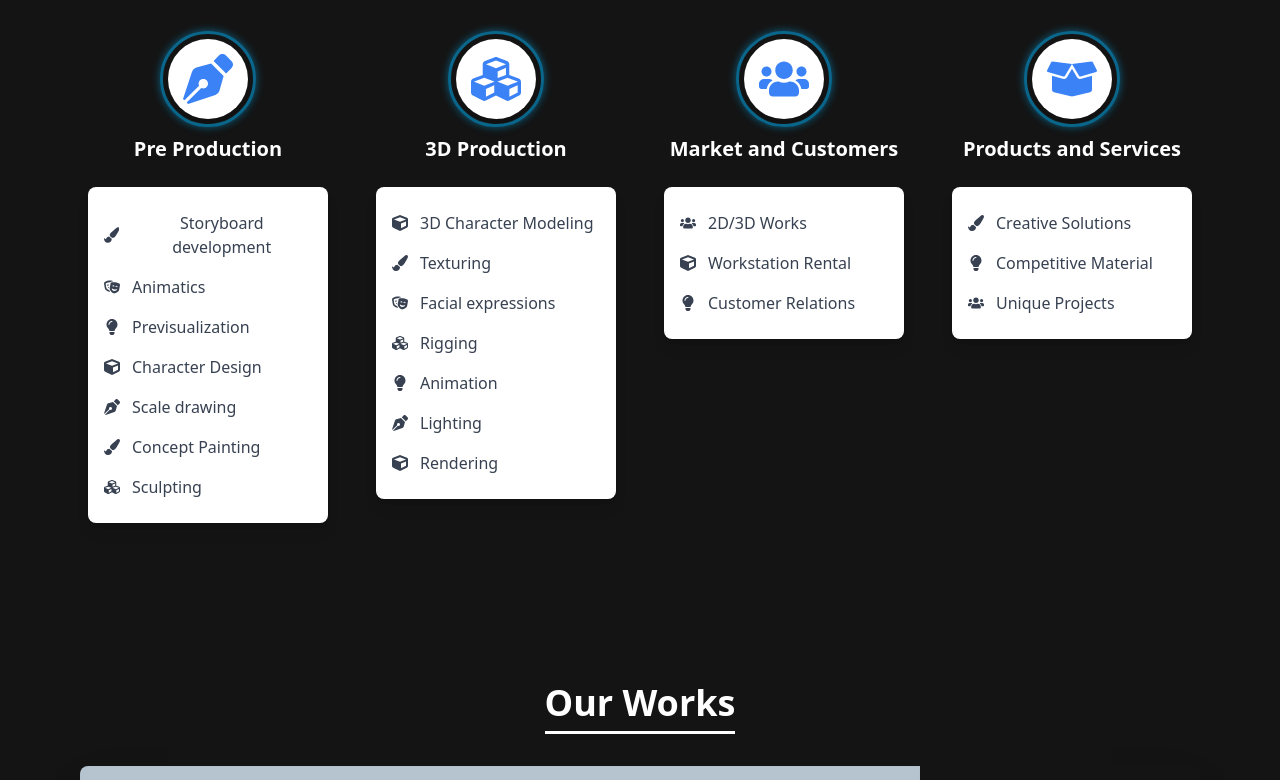
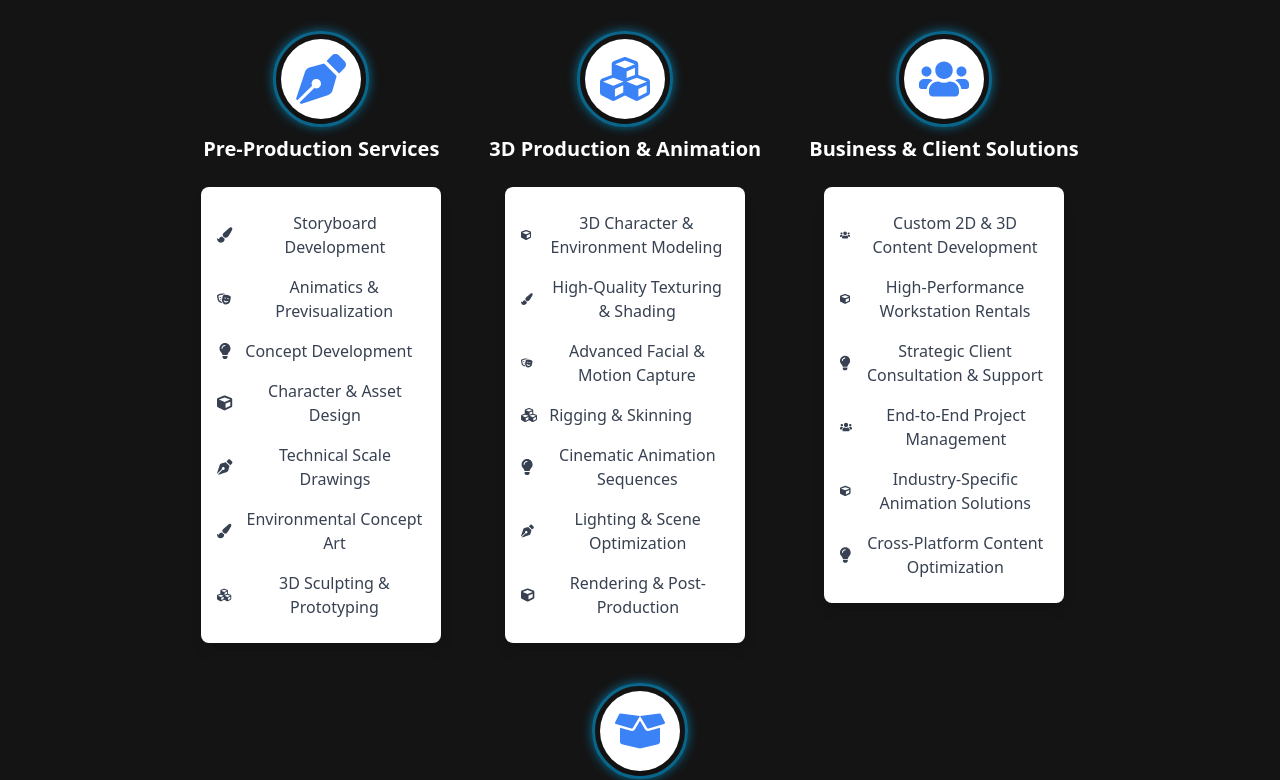
Before and after one commit to DreamCaptureEnt/Company-site, a React (Vite) app: page / in a window 1280 px wide. Shown: the part 1020-1800 px from the top of the page. Built offline with nearby package versions, Linux system fonts and the light colour scheme; a web font is replaced by a local one.

Commit message:
Update Services.jsx
dk

```diff
--- a/src/sections/Services.jsx
+++ b/src/sections/Services.jsx
@@ -5,49 +5,56 @@ import { FaPenNib, FaCubes, FaUsers, FaBoxOpen, FaPaintBrush, FaCube, FaTheaterM
 const services = [
   {
     icon: <FaPenNib size={50} className="text-blue-500" />,
-    category: "Pre Production",
+    category: "Pre-Production Services",
     items: [
-      { icon: <FaPaintBrush />, name: "Storyboard development" },
-      { icon: <FaTheaterMasks />, name: "Animatics" },
-      { icon: <FaLightbulb />, name: "Previsualization" },
-      { icon: <FaCube />, name: "Character Design" },
-      { icon: <FaPenNib />, name: "Scale drawing" },
-      { icon: <FaPaintBrush />, name: "Concept Painting" },
-      { icon: <FaCubes />, name: "Sculpting" }
+      { icon: <FaPaintBrush />, name: "Storyboard Development" },
+      { icon: <FaTheaterMasks />, name: "Animatics & Previsualization" },
+      { icon: <FaLightbulb />, name: "Concept Development" },
+      { icon: <FaCube />, name: "Character & Asset Design" },
+      { icon: <FaPenNib />, name: "Technical Scale Drawings" },
+      { icon: <FaPaintBrush />, name: "Environmental Concept Art" },
+      { icon: <FaCubes />, name: "3D Sculpting & Prototyping" }
     ]
   },
   {
     icon: <FaCubes size={50} className="text-blue-500" />,
-    category: "3D Production",
+    category: "3D Production & Animation",
     items: [
-      { icon: <FaCube />, name: "3D Character Modeling" },
-      { icon: <FaPaintBrush />, name: "Texturing" },
-      { icon: <FaTheaterMasks />, name: "Facial expressions" },
-      { icon: <FaCubes />, name: "Rigging" },
-      { icon: <FaLightbulb />, name: "Animation" },
-      { icon: <FaPenNib />, name: "Lighting" },
-      { icon: <FaCube />, name: "Rendering" }
+      { icon: <FaCube />, name: "3D Character & Environment Modeling" },
+      { icon: <FaPaintBrush />, name: "High-Quality Texturing & Shading" },
+      { icon: <FaTheaterMasks />, name: "Advanced Facial & Motion Capture" },
+      { icon: <FaCubes />, name: "Rigging & Skinning" },
+      { icon: <FaLightbulb />, name: "Cinematic Animation Sequences" },
+      { icon: <FaPenNib />, name: "Lighting & Scene Optimization" },
+      { icon: <FaCube />, name: "Rendering & Post-Production" }
     ]
   },
   {
     icon: <FaUsers size={50} className="text-blue-500" />,
-    category: "Market and Customers",
+    category: "Business & Client Solutions",
     items: [
-      { icon: <FaUsers />, name: "2D/3D Works" },
-      { icon: <FaCube />, name: "Workstation Rental" },
-      { icon: <FaLightbulb />, name: "Customer Relations" }
+      { icon: <FaUsers />, name: "Custom 2D & 3D Content Development" },
+      { icon: <FaCube />, name: "High-Performance Workstation Rentals" },
+      { icon: <FaLightbulb />, name: "Strategic Client Consultation & Support" },
+      { icon: <FaUsers />, name: "End-to-End Project Management" },
+      { icon: <FaCube />, name: "Industry-Specific Animation Solutions" },
+      { icon: <FaLightbulb />, name: "Cross-Platform Content Optimization" }
     ]
   },
   {
     icon: <FaBoxOpen size={50} className="text-blue-500" />,
-    category: "Products and Services",
+    category: "Premium Creative Services",
     items: [
-      { icon: <FaPaintBrush />, name: "Creative Solutions" },
-      { icon: <FaLightbulb />, name: "Competitive Material" },
-      { icon: <FaUsers />, name: "Unique Projects" }
+      { icon: <FaPaintBrush />, name: "Innovative Design & Branding Solutions" },
+      { icon: <FaLightbulb />, name: "High-Impact Marketing & Visual Materials" },
+      { icon: <FaUsers />, name: "Tailored Creative Project Execution" },
+      { icon: <FaBoxOpen />, name: "Interactive Media & Experiential Design" },
+      { icon: <FaPaintBrush />, name: "Custom Merchandise & Product Design" },
+      { icon: <FaLightbulb />, name: "Augmented Reality & Virtual Reality Integration" }
     ]
   }
 ];
+
 
 const Services = () => {
   const [activeIndex, setActiveIndex] = useState(null);
```
